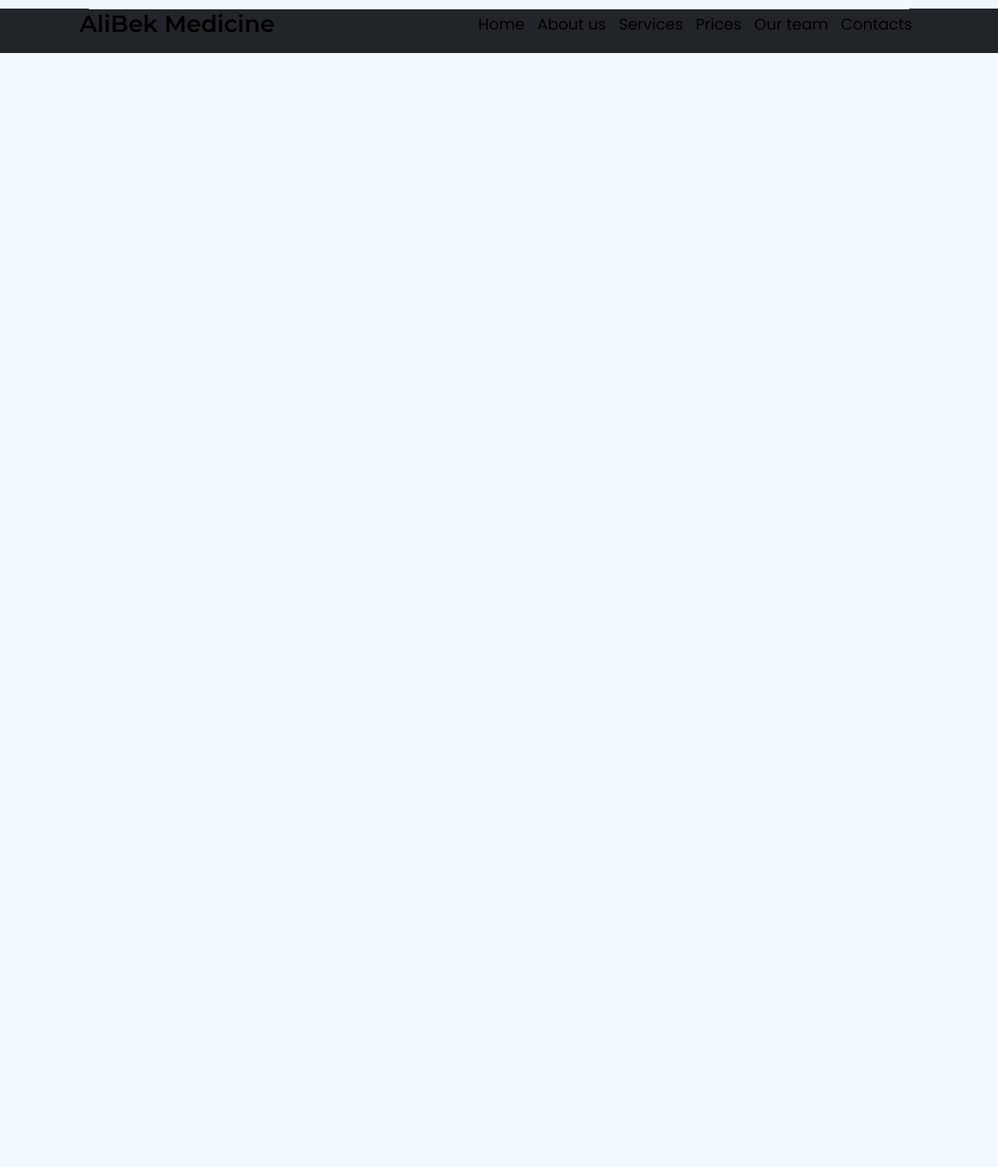
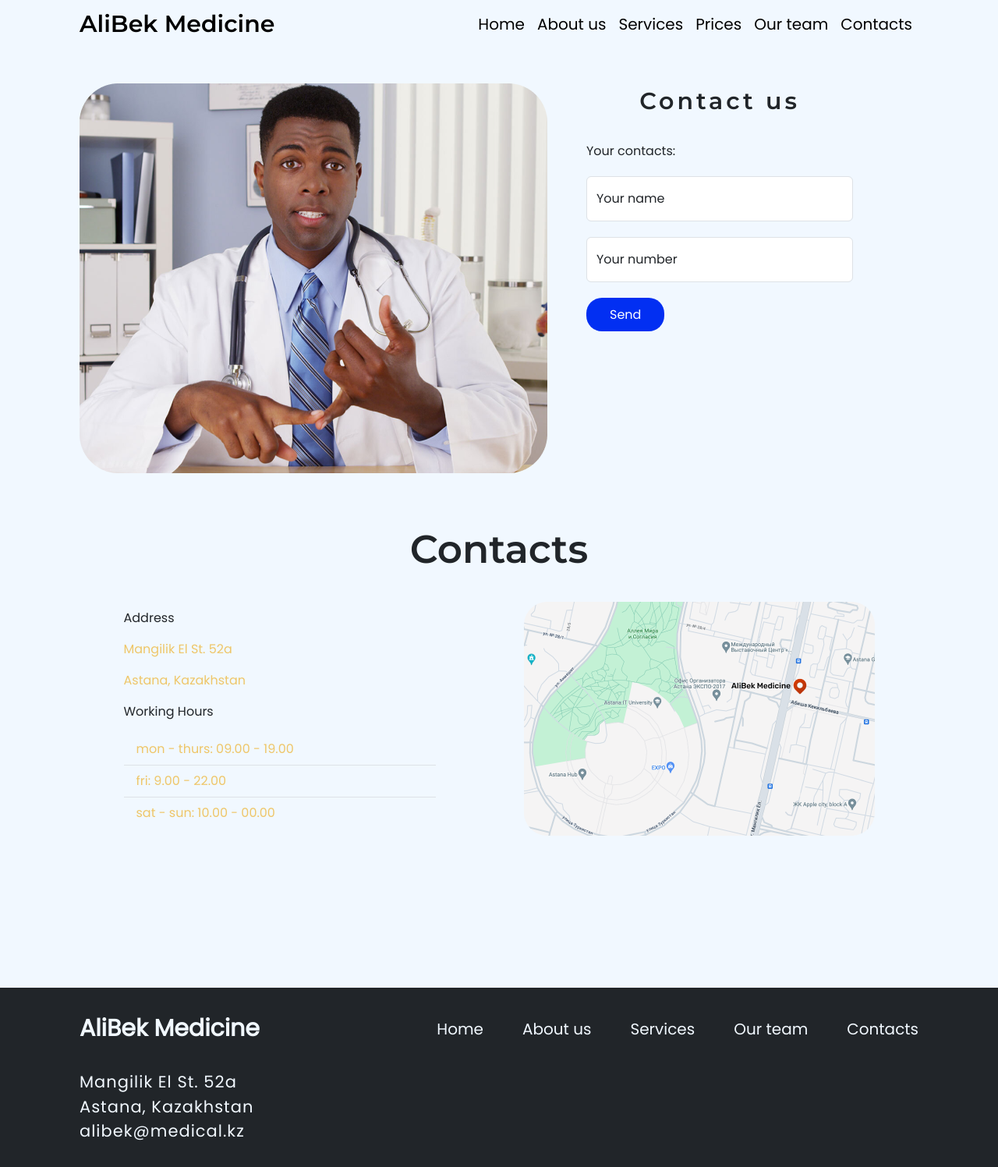
Before and after one commit to erk1nqz/beka-web, a plain HTML site: page assets/pages/contacts.html in a window 1280 px wide. Shown: the part 13-1510 px from the top of the page at 78% size. Before the commit the page ends 800 px from the top, so only its background shows below. Drawn offline with nearby package versions, Linux system fonts and the light colour scheme.

Commit message:
finalize project

```diff
--- a/assets/css/contacts.css
+++ b/assets/css/contacts.css
@@ -0,0 +1,66 @@
+.contacts {
+    padding-top: 120px;
+    height: 90vh;
+}
+
+.contacts-title {
+    font-size: 50px;
+    font-weight: 600;
+    text-align: center;
+    font-family: var(--title-font-family);
+    margin-bottom: 30px;
+}
+
+.contacts-inner {
+    display: flex;
+    justify-content: space-around;
+    align-items: center;
+}
+
+.contacts-text {
+    font-weight: 500;
+    color: #eec669;
+}
+
+.list-group-item {
+    color: #eec669;
+    width: 400px;
+    background-color: var(--color1);
+}
+
+
+
+/*  FORM  */
+.form {
+    padding-top: 120px;
+    height: 70vh;
+}
+
+.form-inner {
+    display: flex;
+    gap: 50px;
+}
+
+.form-title {
+    font-size: 30px;
+    letter-spacing: 4px;
+    font-weight: 600;
+    text-align: center;
+    font-family: var(--title-font-family);
+    margin-bottom: 30px;
+}
+
+.tab {
+    display: flex;
+    flex-direction: column;
+    gap: 20px;
+    margin-bottom: 30px;
+}
+
+.form-btn {
+    color: #fff;
+    background-color: var(--main-color);
+    text-decoration: none;
+    padding: 10px 30px;
+    border-radius: 20px;
+}
--- a/assets/pages/contacts.html
+++ b/assets/pages/contacts.html
@@ -10,7 +10,7 @@
 <body>
     <nav class="navbar fixed-top navbar-expand-lg navbar-dark p-md-3">
         <div class="container">
-            <a href="index.html" class="navbar-brand">AliBek Medicine</a>
+            <a href="../../index.html" class="navbar-brand">AliBek Medicine</a>
             <button
             type="button"
             class="navbar-toggler"
@@ -34,31 +34,84 @@
             </div>
         </div>
     </nav>
-    <div class="scroll-element js-scroll"></div>
+    <div class="scroll-container">
+      <div class="scroll-indicator" id="thisPartMoves"></div>
+    </div>
+
+
+    <section class="form">
+      <div class="container">
+        <div class="form-inner">
+          <div class="form-block">
+            <img src="../img/form.png" alt="">
+          </div>
+          <div class="form-block">
+            <div class="form-title">Contact us</div>
+            <div class="tab">Your contacts:
+              <div class="form-floating">
+                  <input type="text" class="form-control" id="floatingInput" placeholder="Your name">
+                  <label for="floatingInput">Your name</label>
+              </div>
+              <div class="form-floating">
+                  <input type="text" class="form-control" id="floatingInput" placeholder="Your number">
+                  <label for="floatingInput">Your number</label>
+              </div>
+          </div>
+          <a href="" class="form-btn">Send</a>
+          </div>
+        </div>
+      </div>
+    </section>
+
+    <section class="contacts">
+      <div class="container">
+        <div class="contacts-title">Contacts</div>
+          <div class="contacts-inner">
+              <div class="contacts-block">
+                  <p class="text">Address</p>
+                  <p class="text contacts-text">Mangilik El St. 52a</p>
+                  <p class="text contacts-text">Astana, Kazakhstan</p>
+                  <p>Working Hours</p>
+                  <ul class="list-group list-group-flush">
+                      <li class="list-group-item">mon - thurs: 09.00 - 19.00</li>
+                      <li class="list-group-item">fri: 9.00 - 22.00</li>
+                      <li class="list-group-item">sat - sun: 10.00 - 00.00</li>
+                  </ul>
+              </div>
+              <div class="contacts-block">
+                  <img src="../img/map.png" alt="map">
+              </div>
+          </div>
+      </div>
+  </section>
 
 
 
     <footer>
         <div class="container">
-            <div class="container">
-                <footer class="d-flex flex-wrap justify-content-between align-items-center py-3 my-4 border-top">
-                  <div class="col-md-4 d-flex align-items-center">
-                    <a href="/" class="mb-3 me-2 mb-md-0 text-body-secondary text-decoration-none lh-1">
-                      <svg class="bi" width="30" height="24"><use xlink:href="#bootstrap"></use></svg>
-                    </a>
-                    <span class="mb-3 mb-md-0 text-body-secondary">© 2023 Company, Inc</span>
+            <div class="footer-top">
+                <a href="../../index.html" class="footer-brand">AliBek Medicine</a>
+                <div class="footer-links">
+                    <a href="../../index.html" class="footer-link">Home</a>
+                    <a href="catalog.html" class="footer-link">About us</a>
+                    <a href="aboutus.html" class="footer-link">Services</a>
+                    <a href="aboutus.html" class="footer-link">Our team</a>
+                    <a href="contacts.htmlv" class="footer-link">Contacts</a>
                 </div>
-
-                  <ul class="nav col-md-4 justify-content-end list-unstyled d-flex">
-                    <li class="ms-3"><a class="text-body-secondary" href="https://instagram.com/bekxpossu" target="_blank"><i class="fa fa-instagram" style="color: #000;"></i></a></li>
-                    <li class="ms-3"><a class="text-body-secondary" href="https://t.me/bekosyamyn" target="_blank"><i class="fa fa-telegram" style="color: #000;"></i></a></li>
-                    <li class="ms-3"><a class="text-body-secondary" href="https://twitter.com" target="_blank"><i class="fa fa-twitter" style="color: #000;"></i></a></li>
-                  </ul>
-                </footer>
+            </div>
+            <div class="footer-bottom">
+                <div class="footer-location">
+                    <div class="footer-text">Mangilik El St. 52a</div>
+                    <div class="footer-text">Astana, Kazakhstan</div>
+                    <div class="footer-text">alibek@medical.kz</div>
+                </div>
+                <div class="footer-socials">
+                    <a href="https://www.instagram.com/bekxpossu" target="_blank"><i class="fa fa-instagram" style="color: #fff;"></i></a>
+                    <a href="https://t.me/bekosyamyn" target="_blank"><i class="fa fa-telegram" style="color: #fff;"></i></a>
+                </div>
             </div>
         </div>
     </footer>
-
 
     <audio id="deleteSound" src="../error-sound.mp3"></audio>
     <script src="https://cdn.jsdelivr.net/npm/bootstrap@5.3.2/dist/js/bootstrap.bundle.min.js" integrity="sha384-C6RzsynM9kWDrMNeT87bh95OGNyZPhcTNXj1NW7RuBCsyN/o0jlpcV8Qyq46cDfL" crossorigin="anonymous"></script>
```
Also changed, not shown: assets/pages/services.html (+3 -1 lines), assets/img/form.png (added), assets/img/map.png (added). Lines whose indentation alone changed are shown as unchanged.
